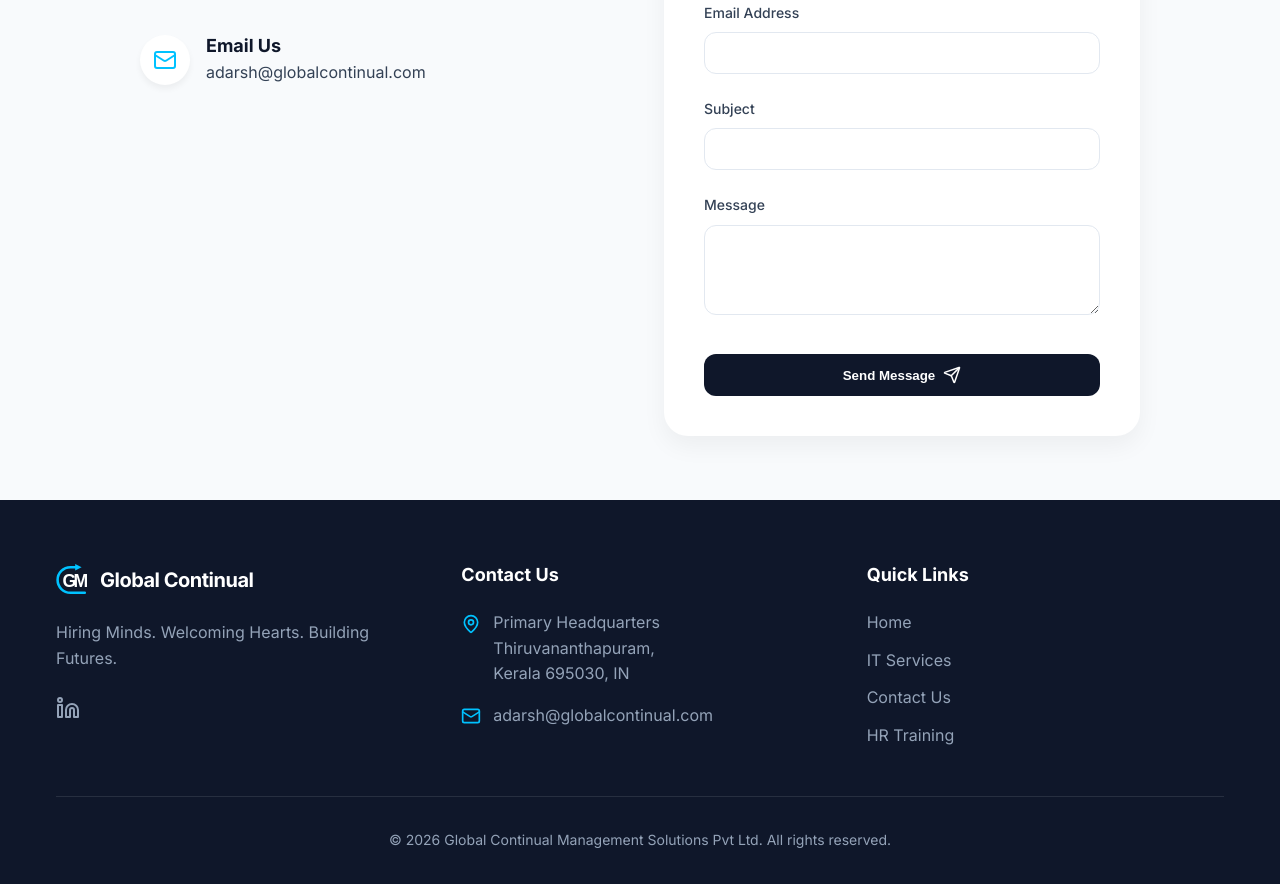
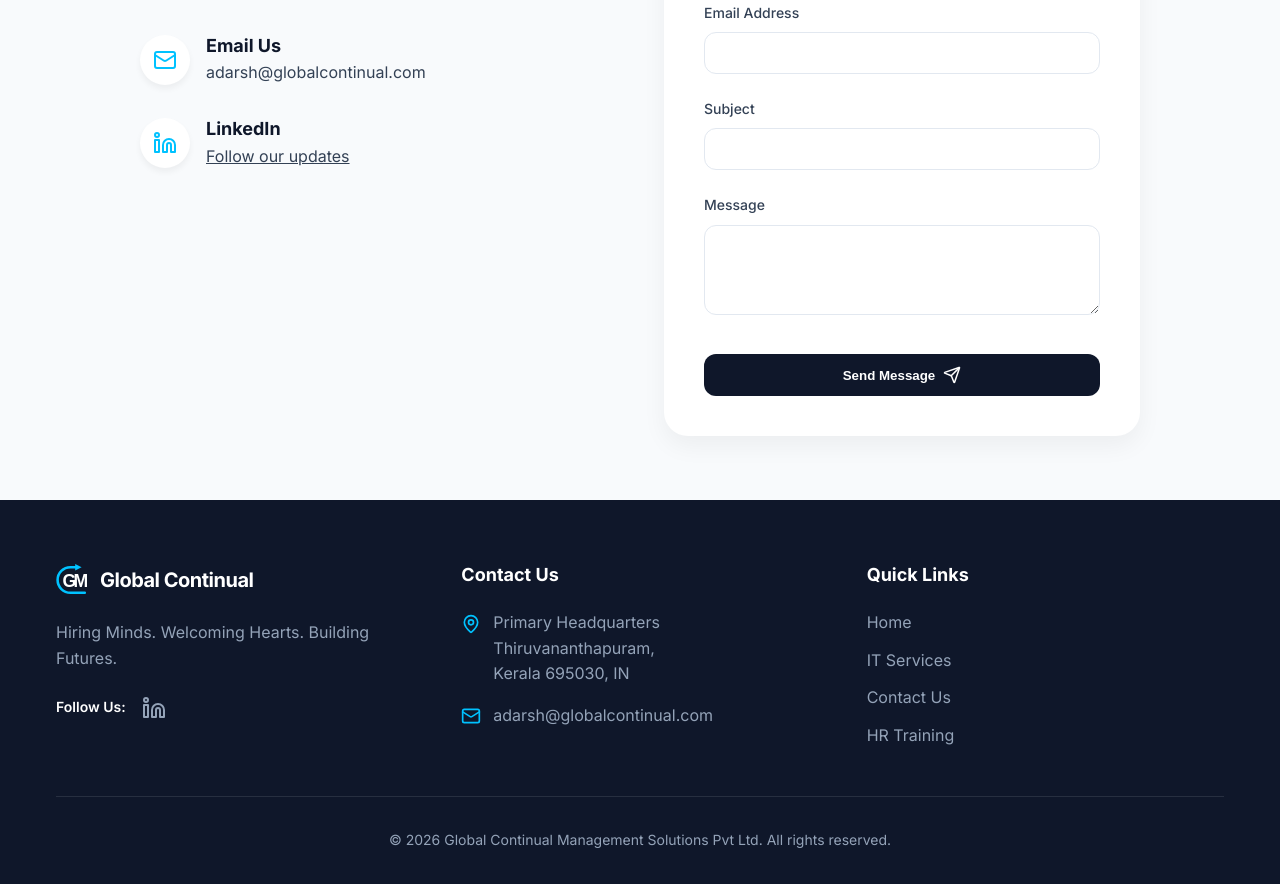
Before and after one commit to Girish-Chandran-N/GCM, a React (Vite) app: page /contact in a window 1280 px wide. Shown: the part 522-1406 px from the top of the page. Built offline with nearby package versions, Linux system fonts and the light colour scheme.

Commit message:
feat: Highlighted LinkedIn link in Footer and added to Contact page

```diff
--- a/src/components/Footer.jsx
+++ b/src/components/Footer.jsx
@@ -29,7 +29,8 @@ const Footer = () => {
             <p style={{ color: 'var(--text-light)', lineHeight: 1.6, marginBottom: '1.5rem' }}>
               Hiring Minds. Welcoming Hearts. Building Futures.
             </p>
-            <div style={{ display: 'flex', gap: '1rem' }}>
+            <div style={{ display: 'flex', alignItems: 'center', gap: '1rem' }}>
+              <span style={{ color: 'white', fontWeight: 600, fontSize: '0.875rem' }}>Follow Us:</span>
               <a href="https://www.linkedin.com/company/global-continual-management-solutions-pvt-ltd/posts/?feedView=all" target="_blank" rel="noopener noreferrer" className="social-icon" aria-label="LinkedIn">
                 <Linkedin size={24} />
               </a>
--- a/src/pages/Contact.jsx
+++ b/src/pages/Contact.jsx
@@ -1,5 +1,5 @@
 import React, { useState } from 'react';
-import { Mail, MapPin, Send } from 'lucide-react';
+import { Mail, MapPin, Send, Linkedin } from 'lucide-react';
 import emailjs from '@emailjs/browser';
 
 const Contact = () => {
@@ -95,6 +95,19 @@ const Contact = () => {
                   <a href="mailto:adarsh@globalcontinual.com" style={{ color: 'var(--text-main)' }}>adarsh@globalcontinual.com</a>
                 </div>
               </li>
+              <li style={{ display: 'flex', gap: '1rem' }}>
+                <div style={{
+                  width: '50px', height: '50px', backgroundColor: 'white', borderRadius: '50%',
+                  display: 'flex', alignItems: 'center', justifyContent: 'center', flexShrink: 0,
+                  boxShadow: '0 4px 6px rgba(0,0,0,0.05)'
+                }}>
+                  <Linkedin color="var(--accent-cyan)" />
+                </div>
+                <div>
+                  <h4 style={{ fontSize: '1.125rem', marginBottom: '0.25rem' }}>LinkedIn</h4>
+                  <a href="https://www.linkedin.com/company/global-continual-management-solutions-pvt-ltd/posts/?feedView=all" target="_blank" rel="noopener noreferrer" style={{ color: 'var(--text-main)', textDecoration: 'underline' }}>Follow our updates</a>
+                </div>
+              </li>
             </ul>
           </div>
 
```
